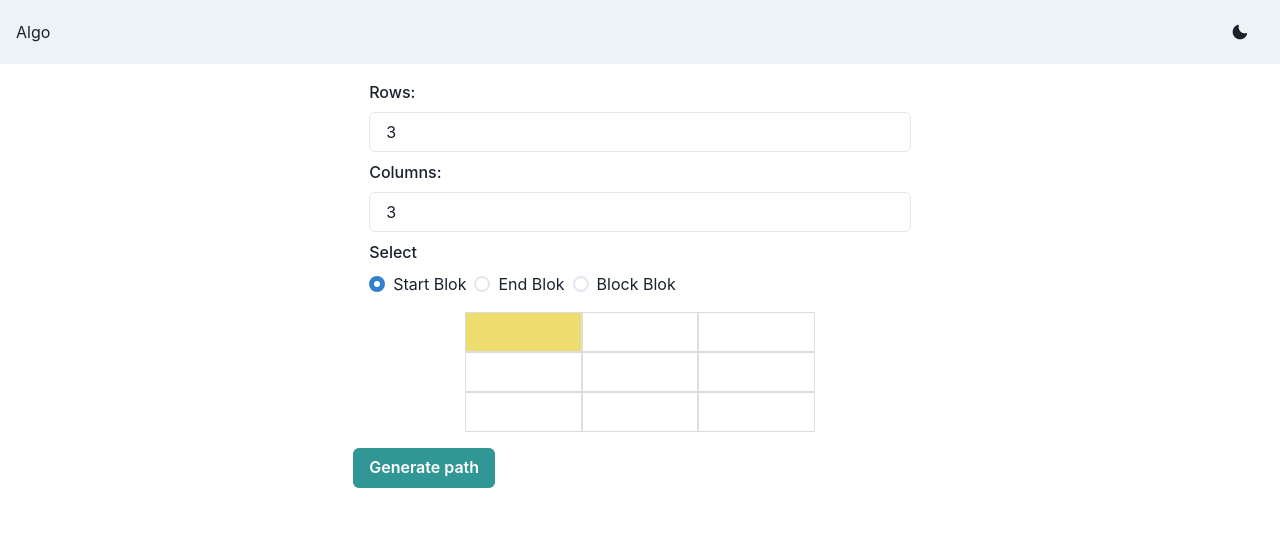
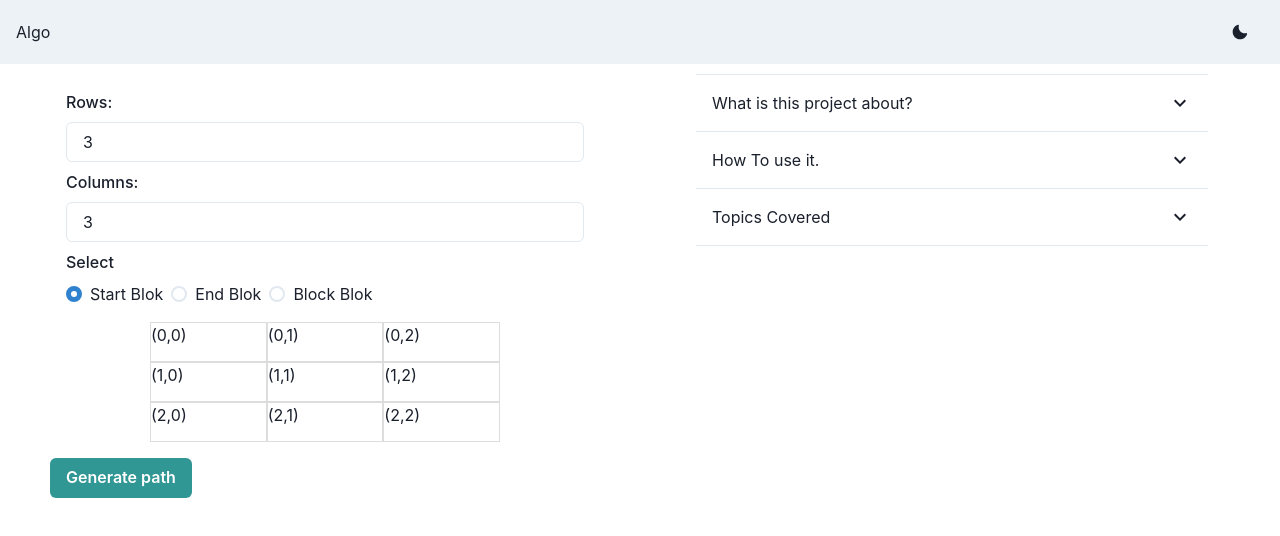
Before and after one commit to pool4t9/algo, a React (Vite) app: page /maze in a window 1280 px wide. Shown: the top 536 px of the page. Built offline with nearby package versions, Linux system fonts and the light colour scheme.

Commit message:
dunamic matrix and layout changes

```diff
--- a/src/App.css
+++ b/src/App.css
@@ -47,3 +47,8 @@ body {
   width: 200px;
   margin: 10px;
 }
+
+
+/* max-width: 1200px;
+width: 100%;
+margin: auto; */
--- /dev/null
+++ b/src/components/Instructions.jsx
@@ -0,0 +1,89 @@
+"use client";
+
+import {
+  Accordion,
+  AccordionItem,
+  AccordionButton,
+  AccordionPanel,
+  Flex,
+  Text,
+  Container,
+} from "@chakra-ui/react";
+
+import { ChevronDownIcon } from "@chakra-ui/icons";
+
+const Instructions = () => {
+  return (
+    <Flex align={"center"} justify={"center"}>
+      <Container>
+        <Accordion allowMultiple width="100%" maxW="lg" bg="white" rounded="lg">
+          <AccordionItem>
+            <AccordionButton
+              display="flex"
+              alignItems="center"
+              justifyContent="space-between"
+              p={4}
+              _hover={{ bg: "gray.100" }}
+            >
+              <Text fontSize="md" color="gray.800">
+                What is this project about?
+              </Text>
+              <ChevronDownIcon fontSize="24px" />
+            </AccordionButton>
+            <AccordionPanel pb={4}>
+              <Text color="gray.600">
+                Chakra UI is a simple and modular component library that gives
+                developers the building blocks they need to create web
+                applications.
+              </Text>
+            </AccordionPanel>
+          </AccordionItem>
+          <AccordionItem>
+            <AccordionButton
+              display="flex"
+              alignItems="center"
+              justifyContent="space-between"
+              p={4}
+              _hover={{ bg: "gray.100" }}
+              color="gray.800"
+            >
+              <Text fontSize="md">How To use it.</Text>
+              <ChevronDownIcon fontSize="24px" />
+            </AccordionButton>
+            <AccordionPanel pb={4}>
+              <Text color="gray.600">
+                Chakra UI offers a variety of advantages including ease of use,
+                accessibility, and customization options. It also provides a
+                comprehensive set of UI components and is fully compatible with
+                React.
+              </Text>
+            </AccordionPanel>
+          </AccordionItem>
+          <AccordionItem>
+            <AccordionButton
+              display="flex"
+              alignItems="center"
+              justifyContent="space-between"
+              p={4}
+              _hover={{ bg: "gray.100" }}
+              color="gray.800"
+            >
+              <Text fontSize="md">Topics Covered</Text>
+              <ChevronDownIcon fontSize="24px" />
+            </AccordionButton>
+            <AccordionPanel pb={4}>
+              <Text color="gray.600">
+                To get started with Chakra UI, you can install it via npm or
+                yarn, and then import the components you need in your project.
+                The Chakra UI documentation is also a great resource for getting
+                started and learning more about the library.
+              </Text>
+            </AccordionPanel>
+          </AccordionItem>
+        </Accordion>
+      </Container>
+    </Flex>
+  );
+};
+
+export default Instructions;
--- a/src/pages/Maze.jsx
+++ b/src/pages/Maze.jsx
@@ -1,8 +1,9 @@
-import { useMemo, useState } from "react";
+import { useState } from "react";
 import { findPath } from "../utils";
-import { Button, Container, Spinner } from "@chakra-ui/react";
+import { Box, Button, Container, SimpleGrid, Spinner } from "@chakra-ui/react";
 import MazeForm from "../components/Form";
 import { MazeContext } from "../context/maze";
+import Instructions from "../components/Instructions";
 
 function Maze() {
   const [rows, setRows] = useState(3);
@@ -10,22 +11,49 @@ function Maze() {
   const [paths, setPaths] = useState([]);
   const [loading, setLoading] = useState(false);
   const [value, setValue] = useState("start");
-
-  const matrix = useMemo(
-    () =>
+  const [matrix, setMatrix] = useState(
     Array(rows)
       .fill()
-        .map(() => Array(columns).fill(1)),
-    [rows, columns]
+      .map(() => Array(columns).fill(1))
   );
 
+  const [points, setPoints] = useState({
+    start: [0, 0],
+    end: [rows - 1, columns - 1],
+    block: [],
+  });
+
   const toggleBlok = (e, i, j) => {
-    matrix[i][j] = 1 - matrix[i][j];
+    const newMatrix = [...matrix];
+
     if (value === "start") {
+      if (newMatrix[i][j] == -1) newMatrix[i][j] = 1;
+      else {
+        matrix.forEach((col, idx) => {
+          col.forEach((item, jdy) => {
+            if (item === -1) {
+              newMatrix[idx][jdy] = 1;
+            }
+          });
+        });
+        newMatrix[i][j] = -1;
+      }
+      setPoints({ ...points, start: [i, j] });
     } else if (value === "end") {
-    } else {
-      e.target.classList.toggle("bg-red");
+      if (newMatrix[i][j] == 2) newMatrix[i][j] = 1;
+      else {
+        matrix.forEach((col, idx) => {
+          col.forEach((item, jdy) => {
+            if (item === 2) newMatrix[idx][jdy] = 1;
+          });
+        });
+        newMatrix[i][j] = 2;
+        setPoints({ ...points, end: [i, j] });
       }
+    } else if (value === "block") {
+      newMatrix[i][j] = newMatrix[i][j] != 0 ? 0 : 1;
+    }
+    setMatrix(newMatrix);
   };
 
   const style = {
@@ -40,29 +68,36 @@ function Maze() {
     setLoading(true);
     setPaths([]);
     await delay(1000);
-    setPaths(findPath(0, 0, rows, columns, matrix));
+    const { start, end } = points;
+    setPaths(
+      findPath(start[0], start[1], end[0], end[1], rows, columns, matrix)
+    );
     setLoading(false);
+    // console.log(paths, "pathspaths");
   };
-  console.log(paths.length, "ans");
+
   return (
     <MazeContext.Provider
       value={{ rows, columns, setRows, setColumns, value, setValue }}
     >
-      <Container>
+      <Container maxW={"1200px"} padding={"10px"}>
+        <SimpleGrid columns={{ sm: 1, md: 2 }} spacing={20}>
+          <Box>
             <MazeForm />
-
             <div className="main-container">
               <div className="main-row">
                 {matrix.map((mat, i) => {
                   return mat.map((item, j) => (
                     <div
                       key={Math.random() * 100}
-                  className={`main-col ${
-                    i == 0 && j == 0 ? "bg-orange" : ""
-                  }  ${!item ? "bg-red" : ""}`}
+                      className={`main-col  ${item === -1 && "bg-orange"} ${
+                        item === 0 && "bg-red"
+                      } ${item === 2 && "bg-green"}`}
                       style={style}
                       onClick={(e) => toggleBlok(e, i, j)}
-                ></div>
+                    >
+                      ({i},{j})
+                    </div>
                   ));
                 })}
               </div>
@@ -75,6 +110,11 @@ function Maze() {
             >
               Generate path
             </Button>
+          </Box>
+          <Box>
+            <Instructions />
+          </Box>
+        </SimpleGrid>
       </Container>
       <div className=" solution">
         {loading && <Spinner size="xl" />}
--- a/src/utils.js
+++ b/src/utils.js
@@ -1,9 +1,9 @@
-export function findPath(i, j, n, m, arr) {
+export function findPath(i, j, di, dj, n, m, arr) {
   let ds = [];
   let paths = [];
   let ans = [];
-  helper(i, j, n, m, arr, paths, ds);
-  console.log(paths)
+  helper(i, j, di, dj, n, m, arr, paths, ds);
+  console.log(paths);
   ans = paths.map((path) => {
     let temp = Array(n)
       .fill()
@@ -20,9 +20,9 @@ export function findPath(i, j, n, m, arr) {
  * @returns
  */
 
-function helper(i, j, n, m, maze, paths, ds) {
+function helper(i, j, di, dj, n, m, maze, paths, ds) {
   if (i < 0 || j < 0 || i >= n || j >= m || maze[i][j] == 0) return;
-  if (i == n - 1 && j == m - 1) {
+  if (i == di && j == dj) {
     ds.push([i, j]);
     paths.push([...ds]);
     ds.pop();
@@ -32,7 +32,7 @@ function helper(i, j, n, m, maze, paths, ds) {
   ds.push([i, j]);
   const dirs = [-1, 0, 1, 0, -1];
   for (let k = 0; k < 4; k++) {
-    helper(i + dirs[k], j + dirs[k + 1], n, m, maze, paths, ds);
+    helper(i + dirs[k], j + dirs[k + 1], di, dj, n, m, maze, paths, ds);
   }
   ds.pop();
   maze[i][j] = 1;
```
Lines whose indentation alone changed are shown as unchanged.
